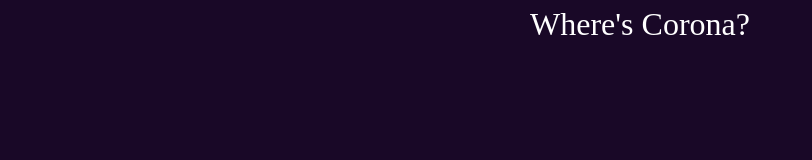
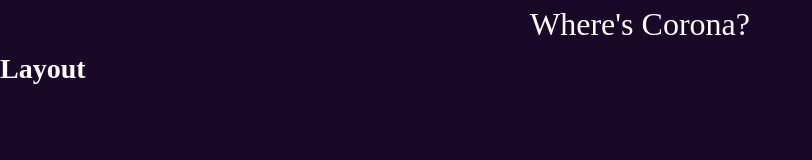
Before and after one commit to inaaki/wheres-covid, a React (Vite) app: page / in a window 1280 px wide. Shown: the top 160 px of the page, without its empty margins (0-812 px from the left). Built offline with nearby package versions, Linux system fonts and the light colour scheme; a web font is replaced by a local one.

Commit message:
add prettier config for eslint to avoid style conflict

```diff
--- a/package.json
+++ b/package.json
@@ -17,6 +17,7 @@
     "@vitejs/plugin-react": "^1.0.7",
     "eslint": "^8.7.0",
     "eslint-config-airbnb": "^19.0.4",
+    "eslint-config-prettier": "^8.3.0",
     "eslint-plugin-import": "^2.25.4",
     "eslint-plugin-jsx-a11y": "^6.5.1",
     "eslint-plugin-react": "^7.28.0",
--- a/src/App.jsx
+++ b/src/App.jsx
@@ -3,7 +3,9 @@ import Layout from './components/Layout';
 
 function App() {
   return (
-    <Layout />
+    <Layout>
+      <h1>Layout</h1>
+    </Layout>
   );
 }
 
```
Also changed, not shown: index.html (+4 -9 lines), .eslintrc.js, 1 other file (tests, documents, lock files or other folders).
